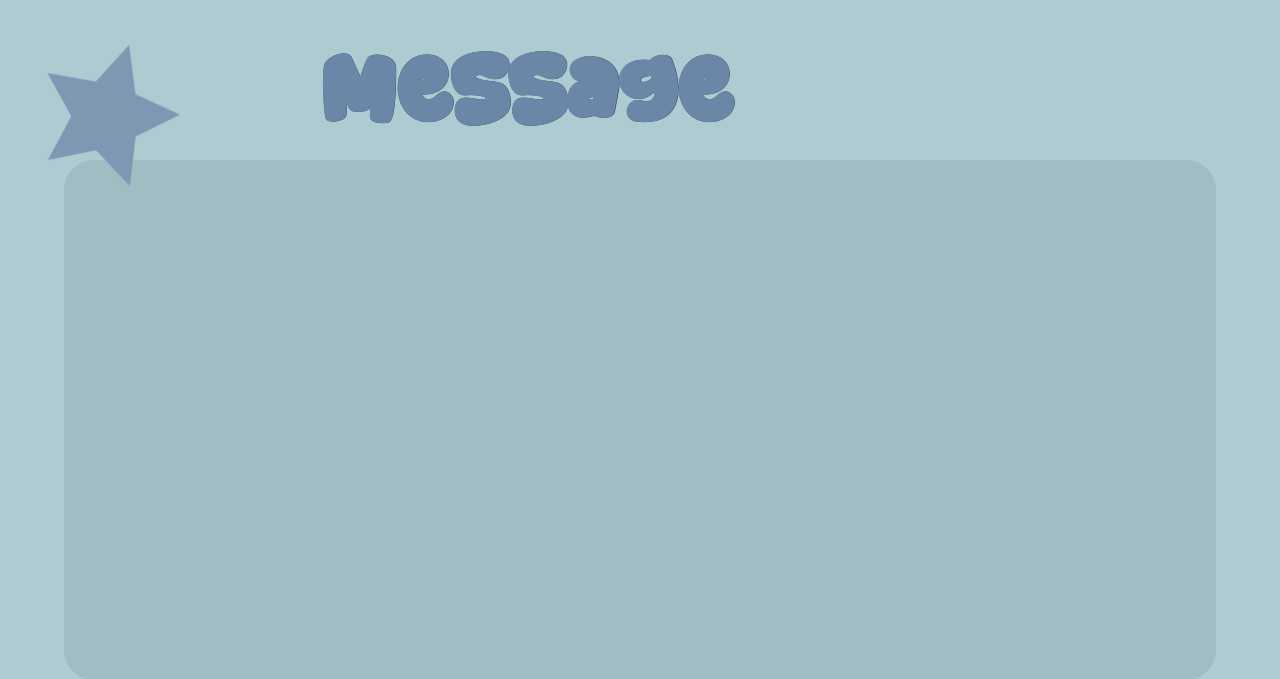
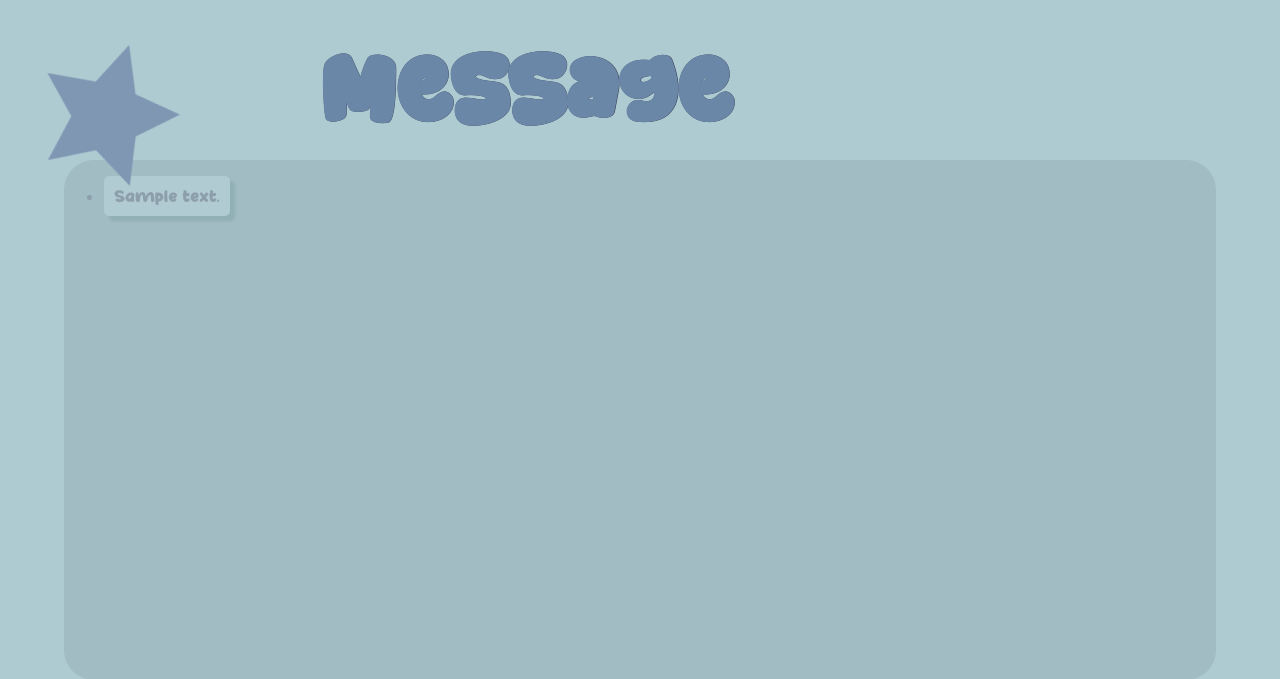
Before and after one commit to KyeeeSec/FullStack-MessageBoard, a Flask app: template templates/index.html in a window 1280 px wide. Shown: the top 679 px of the page. Run offline with Flask 3, Linux system fonts and the light colour scheme; the template is opened without the code that fills it: most values are stand-ins (such as "Sample title", 1, 10 or a date in 2020); some libraries are stand-ins or nearby versions.

Commit message:
fully completed, integrated with SupaBase DB

```diff
--- a/app.py
+++ b/app.py
@@ -1,13 +1,31 @@
 from flask import Flask, request, jsonify, render_template
+import os
+import random
+from supabase import create_client, Client
+from dotenv import load_dotenv
+load_dotenv()
+url: str = os.environ.get("SUPABASE_URL")
+key: str = os.environ.get("SUPABASE_KEY")
+supabase: Client = create_client(url, key)
 
 app = Flask(__name__)
 @app.route('/')
 def main():
-    return render_template('index.html')
+
+    notes = supabase.table("notes").select("text").execute()
+    print(notes)
+    notes = notes.data
+    return render_template('index.html', notes=notes)
 @app.route('/submit-note', methods=['POST'])
 def submit_note():
     data = request.get_json()
     note = data.get('note')
+    response = supabase.table("notes").insert({
+        "id": random.randint(0, 99999),
+        "text": note
+    }).execute()
+    print(response)
+
     print("Adding", note)
     return jsonify({"status": "success"}), 200
 
--- a/static/static.css
+++ b/static/static.css
@@ -21,12 +21,13 @@
 }
 .notey {
     padding: 10px;
-    color: rgb(92, 118, 141);
+    color:  rgb(142, 159, 172);
     background-color:  rgb(176, 203, 209);
-    box-shadow: 5px 5px 3px rgba(80, 129, 127, 0.3);
+    box-shadow: 5px 5px 3px rgba(80, 129, 127, 0.2);
     width: fit-content;
     border-radius: 5px;
     margin-bottom: 8px;
+    font-family: "font2";
 }
 .stars{
     position:fixed;
@@ -98,6 +99,12 @@ h1::before{
     z-index: 1;
     border-radius: 30px;
     background-color: rgb(161, 188, 195);
+    overflow-y: auto;
+    scrollbar-width: none;
+    -ms-overflow-style: none;
+}
+#noteslistContainer::-webkit-scrollbar {
+    display: none;
 }
 #container {
     position: fixed;
@@ -116,4 +123,10 @@ body{
 @font-face {
     font-family: 'SuperTrend';
     src: url(font.ttf);
+    font-weight: 200;
+
 }
+@font-face {
+    font-family: 'font2';
+    src: url(font2.ttf);
+}
--- a/templates/index.html
+++ b/templates/index.html
@@ -15,7 +15,11 @@
            <button id="notebtn">Add note</button>
       </div>
       <div id="noteslistContainer">
-        <ul id="notesList"></ul>
+        <ul id="notesList">
+          {% for note in notes %}
+            <li class="notey">{{ note.text }}</li>
+          {% endfor %}
+        </ul>
       </div>
       <img src="/static/star.svg" class="stars" id="star1">
       <script src="/static/main.js"></script>
```
Also changed, not shown: static/font2.ttf (added).
